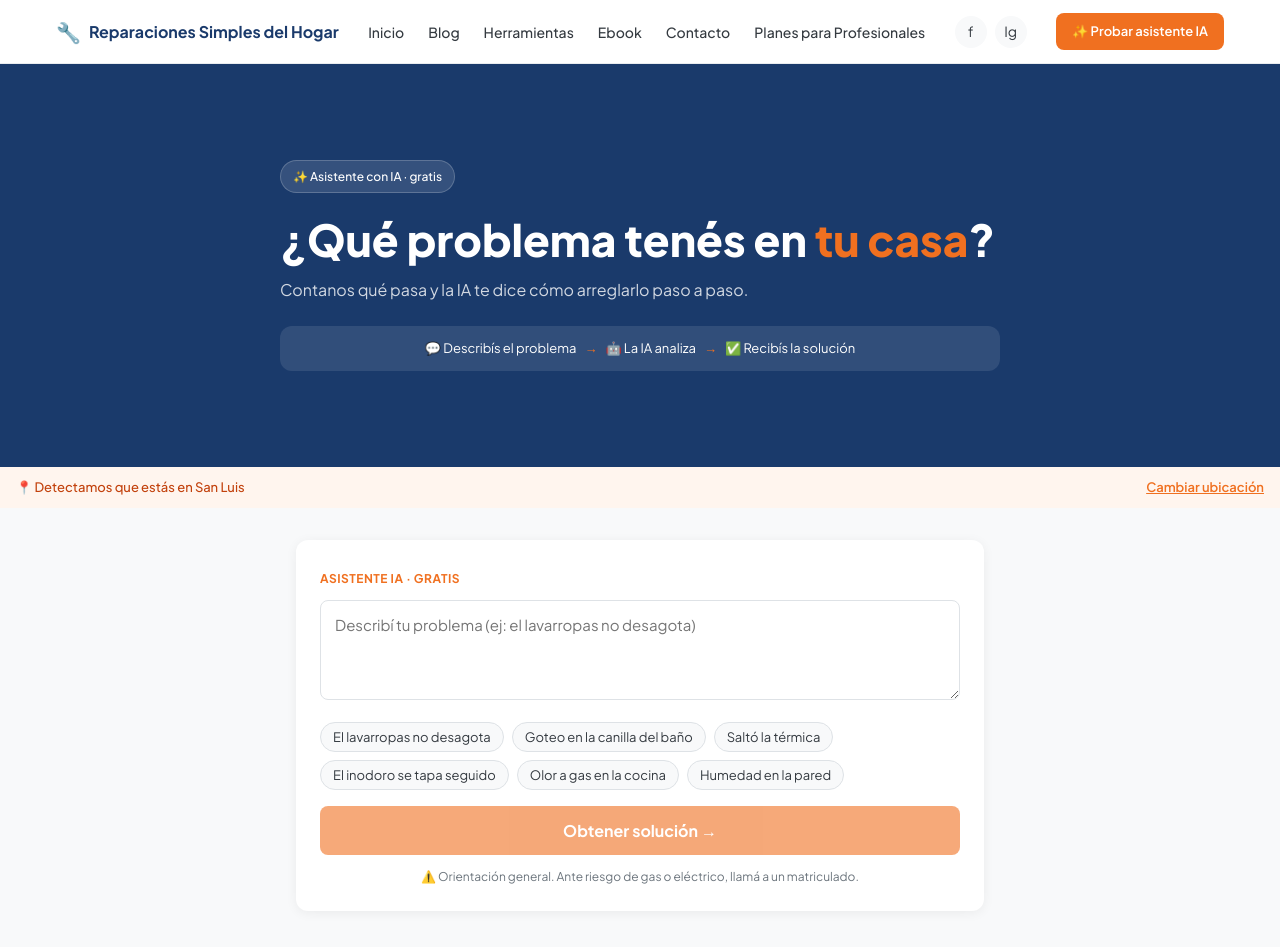
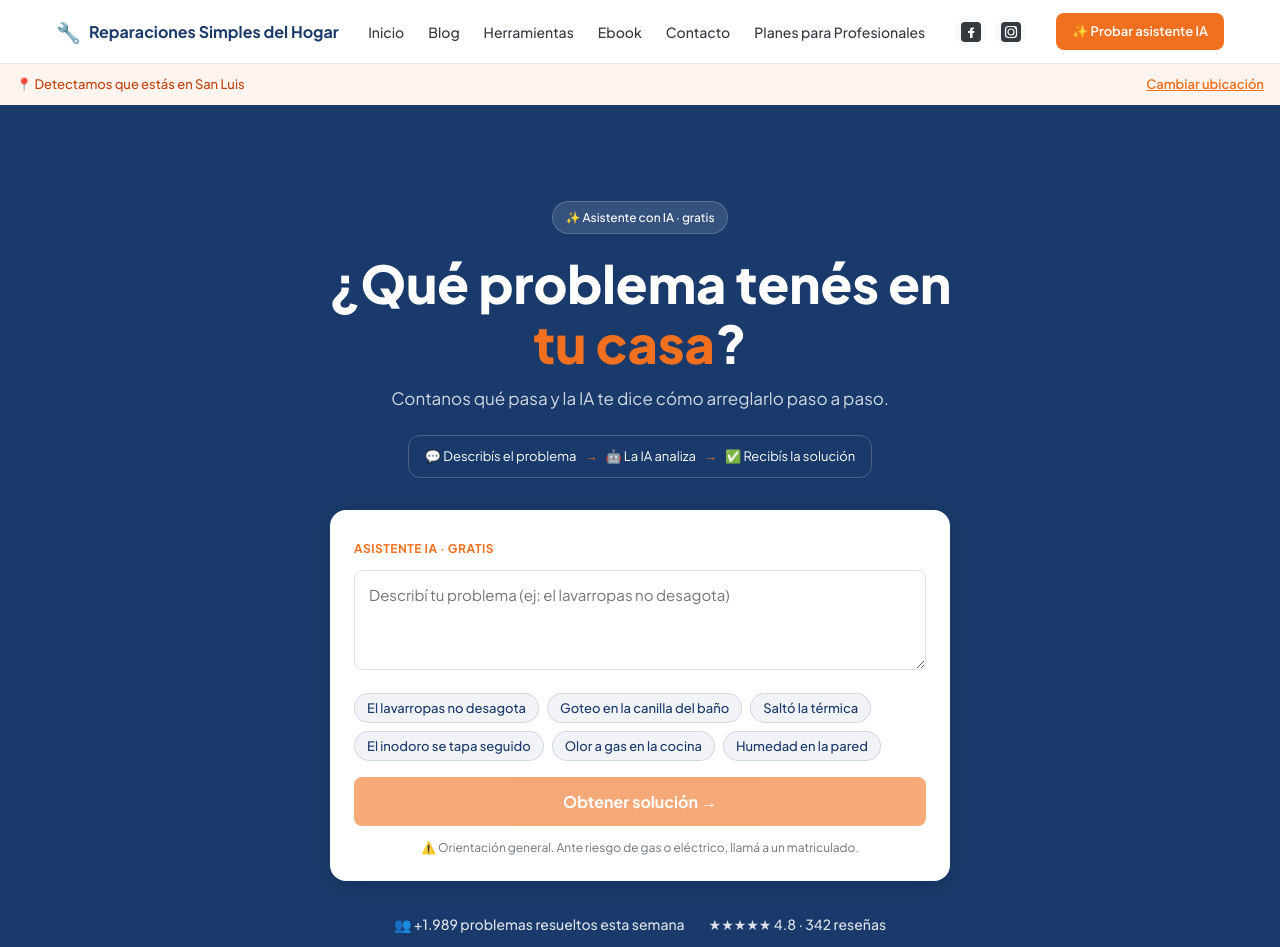
Before and after one commit to alejandroagustinperez-source/reparaciones-simples-del-hogar, a Next.js app: page / in a window 1280 px wide. Shown: the top 947 px of the page. Built offline with nearby package versions, Linux system fonts and the light colour scheme.

Commit message:
rediseño hero profesional

```diff
--- a/src/app/page.module.css
+++ b/src/app/page.module.css
@@ -1,13 +1,36 @@
+.locationBar {
+  background: var(--orange-light);
+  padding: 0.625rem 1rem;
+  display: flex;
+  align-items: center;
+  justify-content: space-between;
+  flex-wrap: wrap;
+  gap: 0.5rem;
+  font-size: 0.8125rem;
+  color: #c2410c;
+  font-weight: 500;
+  margin-top: 64px;
+}
+
+.locationLink {
+  color: var(--orange);
+  text-decoration: underline;
+  font-weight: 600;
+}
+
 .hero {
   background: var(--navy);
   color: var(--white);
-  padding: 5rem 1rem 3rem;
-  margin-top: 64px;
+  padding: 5rem 1rem;
 }
 
 .heroInner {
   max-width: 720px;
   margin: 0 auto;
+  display: flex;
+  flex-direction: column;
+  align-items: center;
+  text-align: center;
 }
 
 .badge {
@@ -24,10 +47,11 @@
 }
 
 .title {
-  font-size: 1.75rem;
+  font-size: 2.25rem;
   font-weight: 800;
-  line-height: 1.2;
+  line-height: 1.15;
   margin-bottom: 0.75rem;
+  max-width: 640px;
 }
 
 .highlight {
@@ -35,10 +59,11 @@
 }
 
 .subtitle {
-  font-size: 1rem;
+  font-size: 1.0625rem;
   color: rgba(255, 255, 255, 0.8);
   margin-bottom: 1.5rem;
   line-height: 1.5;
+  max-width: 520px;
 }
 
 .howItWorks {
@@ -47,9 +72,10 @@
   justify-content: center;
   gap: 0.5rem;
   flex-wrap: wrap;
-  background: rgba(255, 255, 255, 0.1);
+  background: transparent;
+  border: 1px solid rgba(255, 255, 255, 0.2);
   border-radius: var(--border-radius-md);
-  padding: 0.75rem 1rem;
+  padding: 0.625rem 1rem;
   margin-bottom: 2rem;
   font-size: 0.8125rem;
 }
@@ -63,36 +89,14 @@
   font-weight: 600;
 }
 
-.locationBar {
-  background: var(--orange-light);
-  padding: 0.625rem 1rem;
-  display: flex;
-  align-items: center;
-  justify-content: space-between;
-  flex-wrap: wrap;
-  gap: 0.5rem;
-  font-size: 0.8125rem;
-  color: #c2410c;
-  font-weight: 500;
-}
-
-.locationLink {
-  color: var(--orange);
-  text-decoration: underline;
-  font-weight: 600;
-}
-
-.searchSection {
-  max-width: 720px;
-  margin: 0 auto;
-  padding: 2rem 1rem;
-}
-
 .searchBox {
   background: var(--white);
-  border-radius: var(--border-radius-md);
+  border-radius: var(--border-radius-lg);
   padding: 1.5rem;
-  box-shadow: 0 2px 12px rgba(0,0,0,0.06);
+  box-shadow: 0 4px 24px rgba(0, 0, 0, 0.15);
+  width: 100%;
+  max-width: 620px;
+  text-align: left;
 }
 
 .searchLabel {
@@ -115,6 +119,8 @@
   margin-bottom: 1rem;
   outline: none;
   transition: border-color 0.2s;
+  color: var(--text-primary);
+  background: var(--white);
 }
 
 .textarea:focus {
@@ -129,20 +135,20 @@
 }
 
 .chip {
-  background: var(--bg-light);
-  border: 1px solid #dee2e6;
+  background: rgba(26, 58, 107, 0.06);
+  border: 1px solid rgba(26, 58, 107, 0.15);
   border-radius: 100px;
   padding: 0.375rem 0.75rem;
   font-size: 0.8125rem;
-  color: var(--text-primary);
+  color: var(--navy);
   cursor: pointer;
   transition: all 0.2s;
+  font-weight: 500;
 }
 
 .chip:hover {
-  border-color: var(--orange);
-  color: var(--orange);
-  background: var(--orange-light);
+  background: rgba(26, 58, 107, 0.12);
+  border-color: var(--navy);
 }
 
 .submitButton {
@@ -178,9 +184,7 @@
   flex-wrap: wrap;
   justify-content: center;
   gap: 1.5rem;
-  max-width: 720px;
-  margin: 0 auto;
-  padding: 0 1rem 3rem;
+  margin-top: 2rem;
 }
 
 .proofBadge {
@@ -189,13 +193,13 @@
   gap: 0.375rem;
   font-size: 0.875rem;
   font-weight: 500;
-  color: var(--text-primary);
+  color: rgba(255, 255, 255, 0.85);
 }
 
 .answerSection {
   max-width: 720px;
   margin: 0 auto;
-  padding: 0 1rem 2rem;
+  padding: 2rem 1rem;
 }
 
 .answerCard {
@@ -258,14 +262,6 @@
   }
 }
 
-.emptyState {
-  text-align: center;
-  padding: 2rem;
-  color: var(--text-secondary);
-  font-size: 0.9375rem;
-}
-
-/* Ebook Banner */
 .ebookSection {
   max-width: 720px;
   margin: 0 auto;
@@ -360,10 +356,6 @@
 }
 
 @media (min-width: 640px) {
-  .title {
-    font-size: 2.25rem;
-  }
-
   .ebookBanner {
     flex-direction: row;
     align-items: center;
@@ -376,10 +368,10 @@
 
 @media (min-width: 768px) {
   .hero {
-    padding: 6rem 2rem 4rem;
+    padding: 6rem 2rem;
   }
 
   .title {
-    font-size: 2.75rem;
+    font-size: 3.25rem;
   }
 }
--- a/src/app/page.tsx
+++ b/src/app/page.tsx
@@ -12,6 +12,35 @@ const chips = [
   'Olor a gas en la cocina',
   'Humedad en la pared',
 ];
+
+function FacebookIcon() {
+  return (
+    <svg width="20" height="20" viewBox="0 0 20 20" fill="none" xmlns="http://www.w3.org/2000/svg">
+      <rect width="20" height="20" rx="4" fill="#1877F2"/>
+      <path d="M12.5 5.5H11.25C10.0074 5.5 9 6.50736 9 7.75V9H7V11H9V16H11.5V11H13L13.5 9H11.5V7.75C11.5 7.33579 11.8358 7 12.25 7H13V5.5H12.5Z" fill="white"/>
+    </svg>
+  );
+}
+
+function InstagramIcon() {
+  return (
+    <svg width="20" height="20" viewBox="0 0 20 20" fill="none" xmlns="http://www.w3.org/2000/svg">
+      <rect width="20" height="20" rx="4" fill="url(#ig"/>
+      <rect x="4.5" y="4.5" width="11" height="11" rx="3" stroke="white" strokeWidth="1.2"/>
+      <circle cx="10" cy="10" r="3" stroke="white" strokeWidth="1.2"/>
+      <circle cx="14.5" cy="5.5" r="1.2" fill="white"/>
+      <defs>
+        <linearGradient id="ig" x1="0" y1="0" x2="20" y2="20" gradientUnits="userSpaceOnUse">
+          <stop stopColor="#FFD600"/>
+          <stop offset="0.25" stopColor="#FF7A00"/>
+          <stop offset="0.5" stopColor="#FF0069"/>
+          <stop offset="0.75" stopColor="#D300C5"/>
+          <stop offset="1" stopColor="#7638FA"/>
+        </linearGradient>
+      </defs>
+    </svg>
+  );
+}
 
 export default function HomePage() {
   const [prompt, setPrompt] = useState('');
@@ -86,6 +115,13 @@ export default function HomePage() {
 
   return (
     <>
+      <div className={styles.locationBar}>
+        <span>📍 Detectamos que estás en San Luis</span>
+        <a href="#" className={styles.locationLink}>
+          Cambiar ubicación
+        </a>
+      </div>
+
       <section className={styles.hero}>
         <div className={styles.heroInner}>
           <div className={styles.badge}>✨ Asistente con IA · gratis</div>
@@ -103,17 +139,7 @@ export default function HomePage() {
             <span className={styles.arrow}>→</span>
             <span className={styles.step}>✅ Recibís la solución</span>
           </div>
-        </div>
-      </section>
 
-      <div className={styles.locationBar}>
-        <span>📍 Detectamos que estás en San Luis</span>
-        <a href="#" className={styles.locationLink}>
-          Cambiar ubicación
-        </a>
-      </div>
-
-      <section className={styles.searchSection}>
           <div className={styles.searchBox}>
             <span className={styles.searchLabel}>ASISTENTE IA · GRATIS</span>
             <textarea
@@ -148,7 +174,6 @@ export default function HomePage() {
               matriculado.
             </p>
           </div>
-      </section>
 
           <div className={styles.socialProof}>
             <span className={styles.proofBadge}>
@@ -158,6 +183,8 @@ export default function HomePage() {
               ★★★★★ 4.8 · 342 reseñas
             </span>
           </div>
+        </div>
+      </section>
 
       {loading && (
         <section className={styles.answerSection} ref={answerRef}>
--- a/src/components/Navbar/index.tsx
+++ b/src/components/Navbar/index.tsx
@@ -12,6 +12,26 @@ const navLinks = [
   { label: 'Contacto', href: '/contacto' },
   { label: 'Planes para Profesionales', href: '/profesionales' },
 ];
+
+function FacebookIcon() {
+  return (
+    <svg width="20" height="20" viewBox="0 0 20 20" fill="none" xmlns="http://www.w3.org/2000/svg">
+      <rect width="20" height="20" rx="4" fill="currentColor"/>
+      <path d="M12.5 5.5H11.25C10.0074 5.5 9 6.50736 9 7.75V9H7V11H9V16H11.5V11H13L13.5 9H11.5V7.75C11.5 7.33579 11.8358 7 12.25 7H13V5.5H12.5Z" fill="white"/>
+    </svg>
+  );
+}
+
+function InstagramIcon() {
+  return (
+    <svg width="20" height="20" viewBox="0 0 20 20" fill="none" xmlns="http://www.w3.org/2000/svg">
+      <rect width="20" height="20" rx="4" fill="currentColor"/>
+      <rect x="4.5" y="4.5" width="11" height="11" rx="3" stroke="white" strokeWidth="1.2"/>
+      <circle cx="10" cy="10" r="3" stroke="white" strokeWidth="1.2"/>
+      <circle cx="14.5" cy="5.5" r="1.2" fill="white"/>
+    </svg>
+  );
+}
 
 export default function Navbar() {
   const [menuOpen, setMenuOpen] = useState(false);
@@ -68,7 +88,7 @@ export default function Navbar() {
             className={styles.socialIcon}
             aria-label="Facebook"
           >
-            f
+            <FacebookIcon />
           </a>
           <a
             href="https://instagram.com"
@@ -77,7 +97,7 @@ export default function Navbar() {
             className={styles.socialIcon}
             aria-label="Instagram"
           >
-            Ig
+            <InstagramIcon />
           </a>
         </div>
 
@@ -121,8 +141,8 @@ export default function Navbar() {
             )
           ))}
           <div className={styles.mobileSocial}>
-            <a href="https://facebook.com" target="_blank" rel="noopener noreferrer" className={styles.socialIcon}>f</a>
-            <a href="https://instagram.com" target="_blank" rel="noopener noreferrer" className={styles.socialIcon}>Ig</a>
+            <a href="https://facebook.com" target="_blank" rel="noopener noreferrer" className={styles.socialIcon}><FacebookIcon /></a>
+            <a href="https://instagram.com" target="_blank" rel="noopener noreferrer" className={styles.socialIcon}><InstagramIcon /></a>
           </div>
           <Link href="/" className={styles.mobileCta} onClick={closeMenu}>
             ✨ Probar asistente IA
```
Lines whose indentation alone changed are shown as unchanged.
